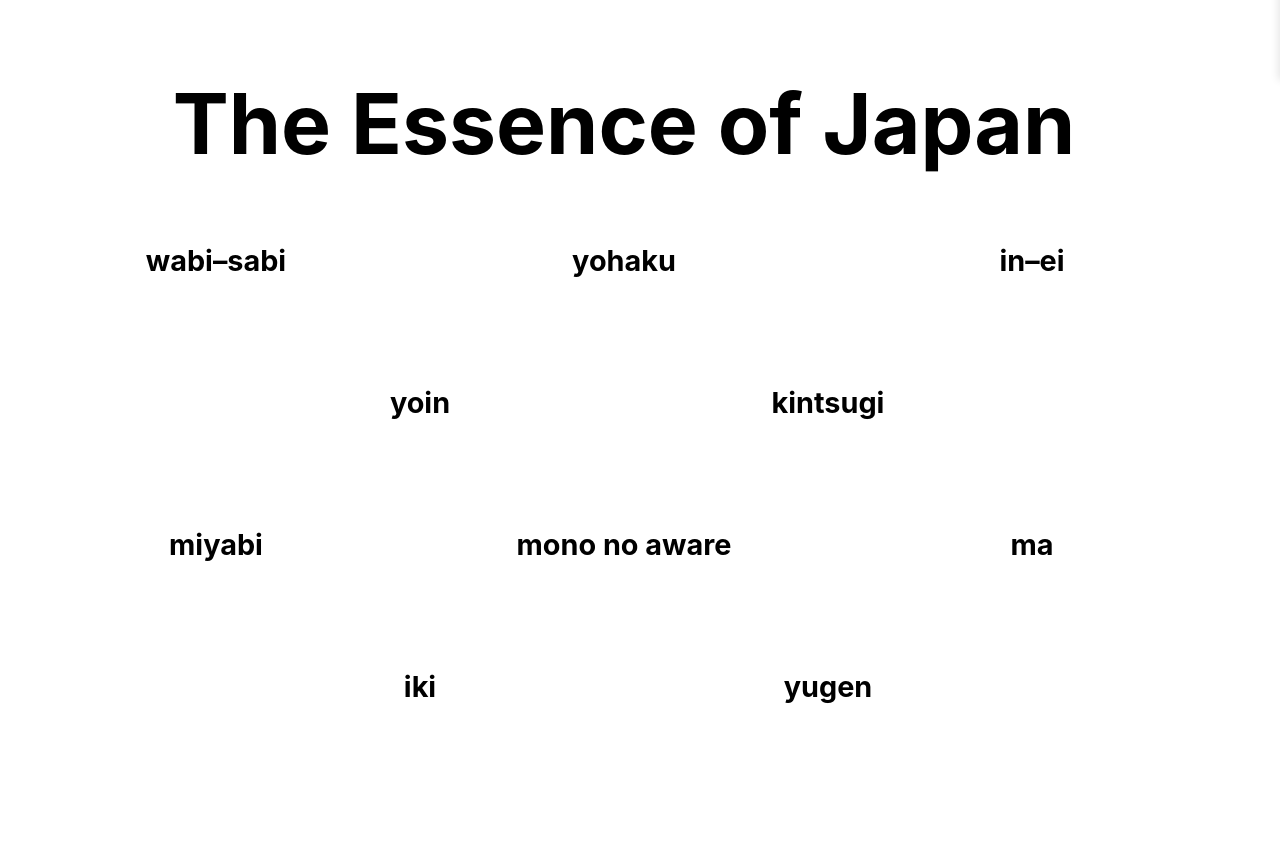
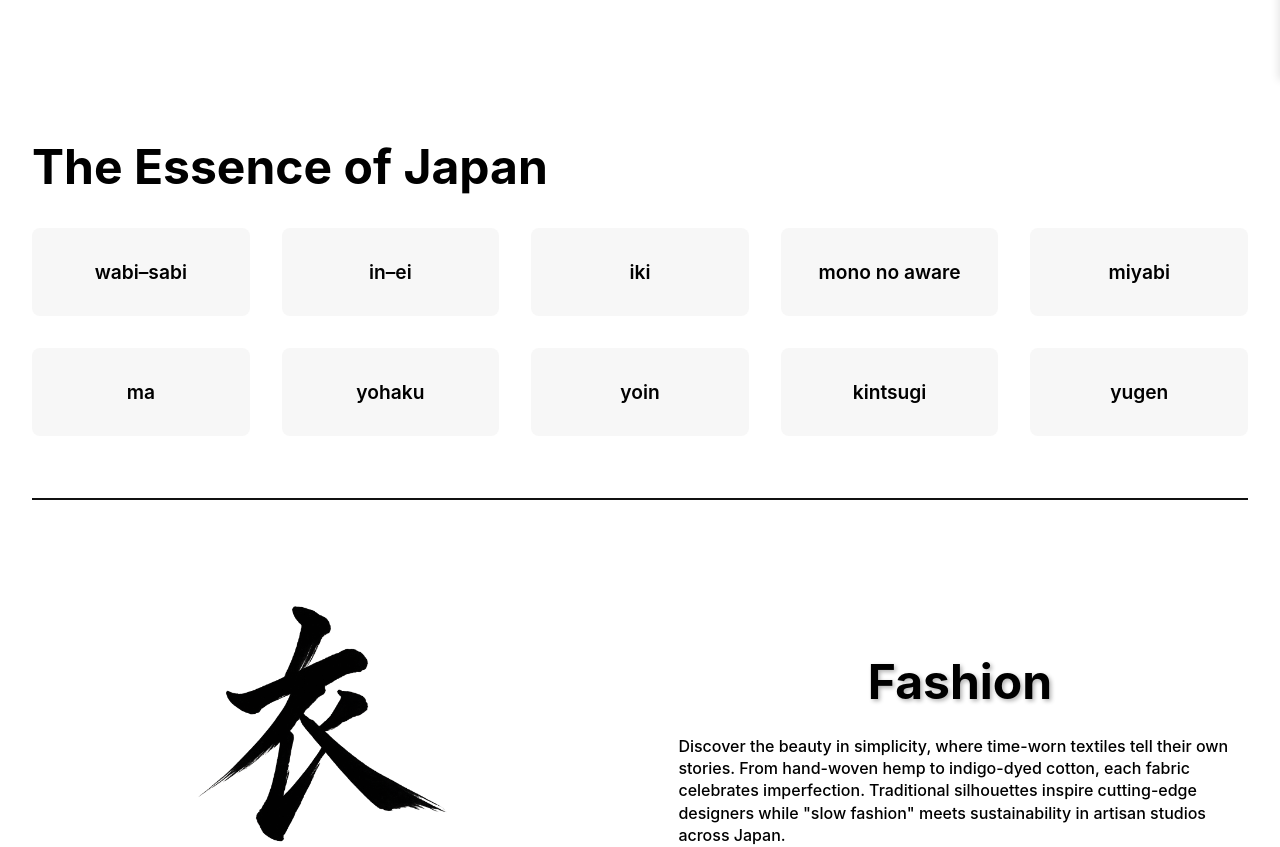
Before and after one commit to yuto0121/japanese-aesthetics, a Next.js app: page / in a window 1280 px wide. Shown: the part 720-1567 px from the top of the page. Built offline with nearby package versions, Linux system fonts and the light colour scheme.

Commit message:
add lots of pages

```diff
--- a/components/TheEssenceOfJapan.tsx
+++ b/components/TheEssenceOfJapan.tsx
@@ -28,12 +28,9 @@ export default function TheEssenceOfJapan() {
           <Link
             key={slug}
             href={`/article/theEssenceOfJapan/${slug}`}
-            passHref
-            legacyBehavior
+            className={`${styles.conceptItem} ${style}`}
           >
-            <a className={`${styles.conceptItem} ${style}`}>
-              <span>{label}</span>
-            </a>
+            <span>{label}</span>
           </Link>
         ))}
       </div>
--- a/styles/TheEssenceOfJapan.module.css
+++ b/styles/TheEssenceOfJapan.module.css
@@ -1,138 +1,113 @@
 .beautyConceptsSection {
-    width: 100%;
-    padding: 0 2rem 8rem 0;
+    padding: 4rem 2rem;
     position: relative;
 }
 
+.beautyConceptsSection::after {
+    content: '';
+    position: absolute;
+    left: 2rem;
+    right: 2rem;
+    bottom: 0;
+    height: 2px;
+    background: #111;
+}
+
 .beautyConceptsTitle {
-    font-size: 3.5rem;
+    text-decoration: none;
+    color: inherit;
+}
+
+.beautyConceptsTitle h2 {
+    font-size: 3rem;
     font-weight: 700;
-    text-align: center;
-    margin-bottom: 8rem;
+    margin: 0 0 2rem;
 }
 
 .beautyConceptsGrid {
-    position: relative;
     display: grid;
-    grid-template-columns: repeat(6, 1fr);
-    grid-auto-rows: 110px;
-    gap: 2rem 1.5rem;
-    max-width: 1200px;
-    margin: 0 auto;
-    width: 100%;
+    grid-template-columns: repeat(auto-fit, minmax(200px, 1fr));
+    gap: 2rem;
+    margin-top: 2rem;
 }
 
 .conceptItem {
-    position: relative;
-    font-size: 1.8rem;
-    font-weight: 700;
-    text-align: center;
-    line-height: 1.2;
     display: flex;
-    flex-direction: column;
     align-items: center;
+    justify-content: center;
+    padding: 2rem;
+    background: #f7f7f7;
+    border-radius: 8px;
+    text-decoration: none;
+    color: inherit;
+    transition: all 0.3s ease;
 }
 
-.conceptItem img {
-    width: 120px;
-    height: 200x;
-    object-fit: cover;
-    margin-bottom: 0.75rem;
-    border-radius: 0.25rem;
+.conceptItem:hover {
+    background: #eee;
+    transform: translateY(-2px);
 }
 
-/* ── グリッド上の配置 ─────────────────── */
-.wabiSabi {
-    grid-column: 1 / span 2;
-    grid-row: 1;
+.conceptItem span {
+    font-size: 1.2rem;
+    font-weight: 600;
 }
 
-.yohaku {
-    grid-column: 3 / span 2;
-    grid-row: 1;
+/* 画像関連のスタイル */
+.articleImage {
+    width: 100%;
+    height: auto;
+    object-fit: cover;
+    border-radius: 8px;
+    margin-bottom: 1rem;
 }
 
-.yoin {
-    grid-column: 2 / span 2;
-    grid-row: 2;
+.articleContent {
+    max-width: 800px;
+    margin: 0 auto;
+    padding: 2rem;
 }
 
-.inEi {
-    grid-column: 5 / span 2;
-    grid-row: 1;
+.articleTitle {
+    font-size: 2.5rem;
+    font-weight: 700;
+    margin-bottom: 1.5rem;
 }
 
-.kintsugi {
-    grid-column: 4 / span 2;
-    grid-row: 2;
+.articleText {
+    font-size: 1.1rem;
+    line-height: 1.6;
+    color: #333;
 }
 
-.iki {
-    grid-column: 2 / span 2;
-    grid-row: 4;
-}
-
-.monoNoAware {
-    grid-column: 3 / span 2;
-    grid-row: 3;
-}
-
-.yugen {
-    grid-column: 4 / span 2;
-    grid-row: 4;
-}
-
-.miyabi {
-    grid-column: 1 / span 2;
-    grid-row: 3;
-}
-
-.ma {
-    grid-column: 5 / span 2;
-    grid-row: 3;
-}
-
-/* ── More details ──────────────────────── */
-.moreDetails {
-    position: absolute;
-    right: 2rem;
-    bottom: 1rem;
-    font-size: 1rem;
-    font-weight: 600;
-    text-decoration: none;
-    display: flex;
-    align-items: center;
-    gap: 0.25rem;
-}
-
-.moreDetails:hover {
-    text-decoration: underline;
-}
-
-/* ── Responsive ───────────────────────── */
-@media (max-width: 900px) {
+/* レスポンシブ対応 */
+@media (max-width: 768px) {
     .beautyConceptsGrid {
-        grid-template-columns: repeat(3, 1fr);
-        grid-auto-rows: 100px;
+        grid-template-columns: repeat(2, 1fr);
     }
 
-    .beautyConceptsTitle {
-        font-size: 2.4rem;
+    .beautyConceptsTitle h2 {
+        font-size: 2rem;
+    }
+
+    .conceptItem {
+        padding: 1.5rem;
+    }
+
+    .conceptItem span {
+        font-size: 1rem;
     }
 }
 
 @media (max-width: 480px) {
     .beautyConceptsGrid {
-        grid-template-columns: repeat(2, 1fr);
-        grid-auto-rows: 90px;
+        grid-template-columns: 1fr;
     }
 
-    .conceptItem {
-        font-size: 1.2rem;
+    .beautyConceptsSection {
+        padding: 2rem 1rem;
     }
 }
-
-
 
 /* トランジションを仕込む */
 .beautyConceptsTitle h2,
```
Also changed, not shown: content/fashion/07.md (+155 -9 lines), content/living/07.md (+155 -9 lines), pages/article/theEssenceOfJapan/index.tsx (+0 -8 lines).
